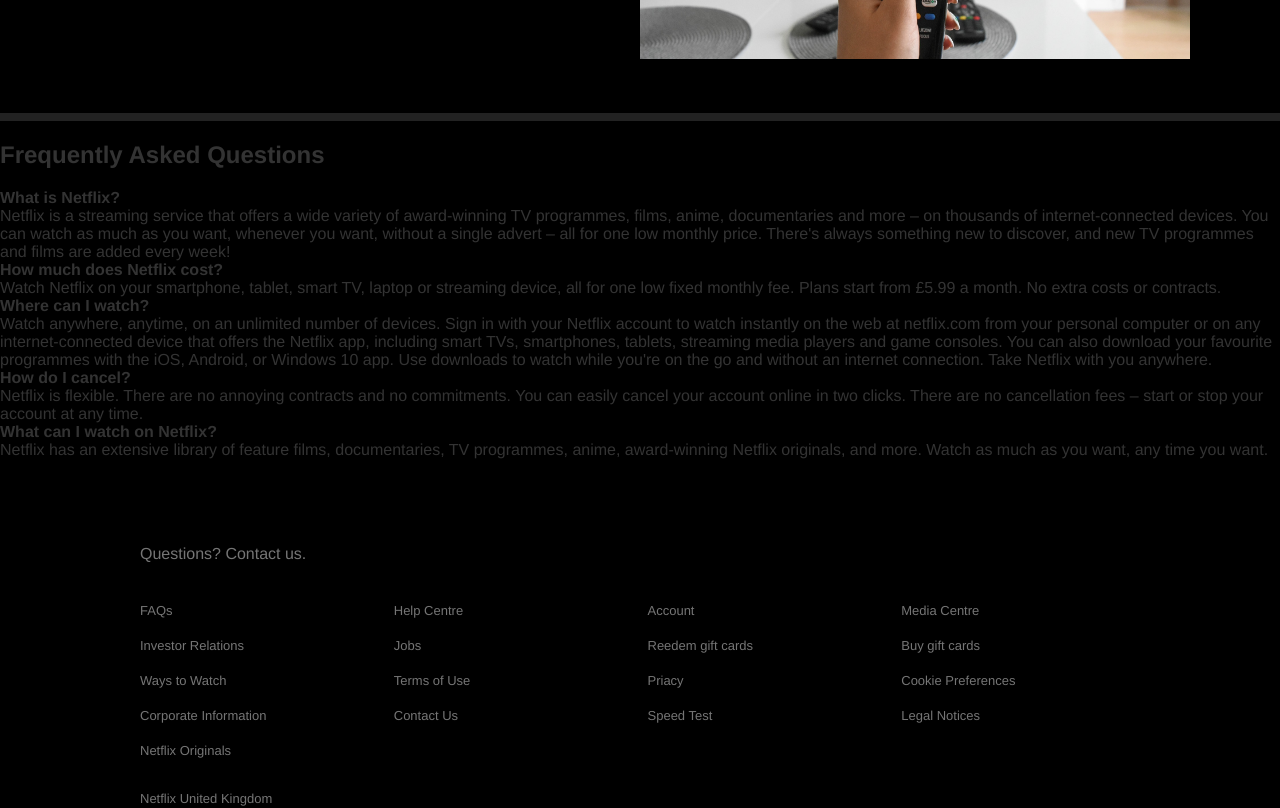
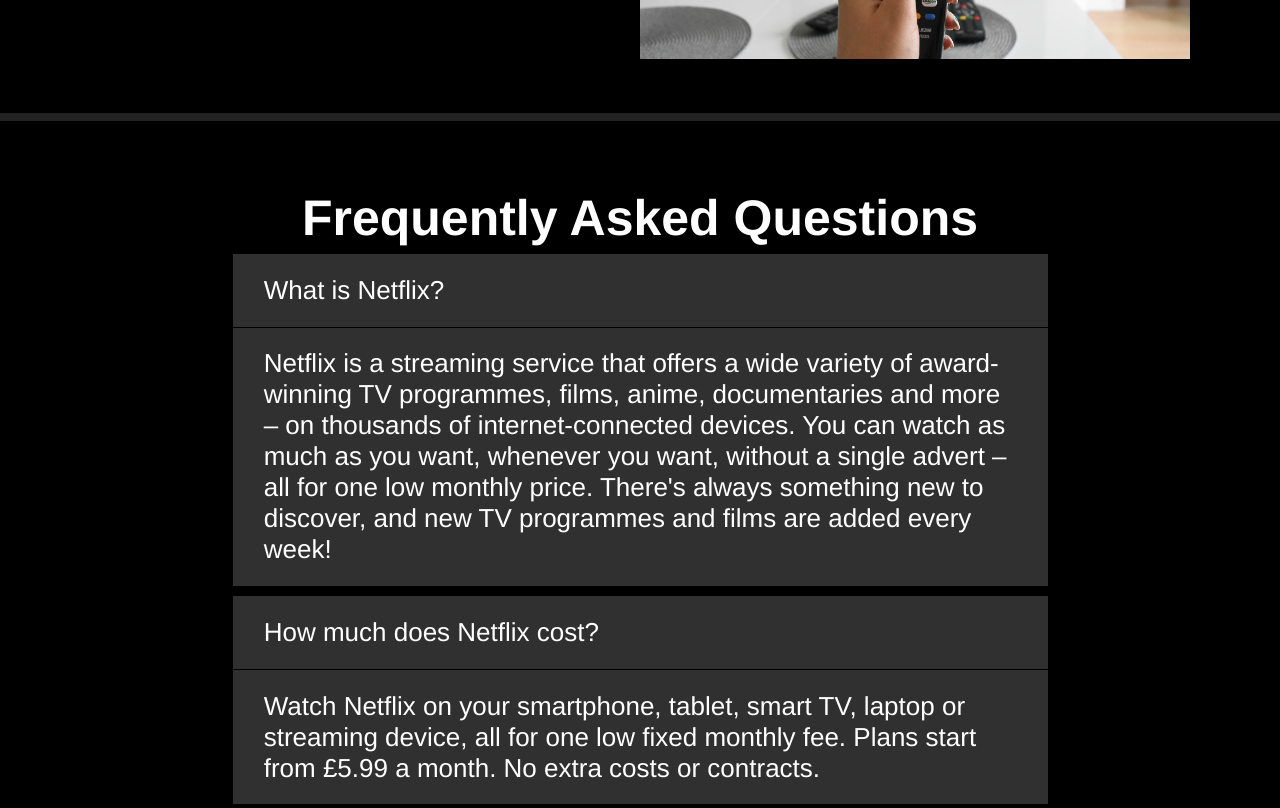
Before and after one commit to lenakujath/netflix-clone, a React (Create React App) app: page / in a window 1280 px wide. Shown: the part 1300-2108 px from the top of the page. Built offline with nearby package versions, Linux system fonts and the light colour scheme.

Commit message:
cleans up project and adds styles to accordion

```diff
--- a/src/components/accordion/index.js
+++ b/src/components/accordion/index.js
@@ -1,5 +1,5 @@
 import React, { useState } from 'react';
-import { Container, Inner, Title, Header, Body, Item } from './styles/accordion';
+import { Container, Inner, Title, Header, Body, Item, Frame } from './styles/accordion';
 
 export default function Accordion({ children, ...restProps }) {
     return (
@@ -7,6 +7,10 @@
             <Inner>{children}</Inner>
         </Container>
     )
+}
+
+Accordion.Frame = function AccordionFrame({ children, ...restProps }) {
+    return <Frame {...restProps}>{children}</Frame>
 }
 
 Accordion.Item = function AccordionItem({ children, ...restProps }) {
--- a/src/components/accordion/styles/accordion.js
+++ b/src/components/accordion/styles/accordion.js
@@ -2,22 +2,67 @@
 
 
 export const Container = styled.section`
+     display: flex;
+    border-bottom: 8px solid #222;
+`;
 
-`;
+export const Frame = styled.div`
+    margin-bottom: 40px;
+`
+
 export const Inner = styled.div`
-
+    display: flex;
+    padding: 70px 45px;
+    flex-direction: column;
+    max-width: 815px;
+    margin: auto;
 `;
 export const Item = styled.div`
-
+    color: white;
+    margin-bottom: 10px;
 `;
 export const Title = styled.h1`
+    color: white;
+    font-size: 50px;
+    line-height: 1.1;
+    margin-top: 0;
+    margin-bottom: 8px;
+    color: white;
+    text-align: center;
+
+    @media (max-width: 600px) {
+        font-size: 35px;
+    }
 
 `;
 
+
 export const Header = styled.div`
-    font-weight: bolder;
+    display: flex;
+    justify-content: space-between;
+    cursor: pointer;
+    margin-bottom: 1px;
+    font-size: 26px;
+    font-weight: normal;
+    background: #303030;
+    padding: 0.8em 1.2em 0.8em 1.2em;
+    user-select: none;
+    align-items: center;
+`;
 
+export const Body = styled.div`
+    max-width: 1200px;
+    transition: max-height 0.25s cubic-bezier(0.5, 0, 0.1, 1);
+    font-size: 26px;
+    font-weight: normal;
+    line-height: normal;
+    background: #303030;
+    padding: 0.8em 1.2em 0.8em 1.2em;
+    user-select: none;
+    align-items: center;
+
+    @media (max-width: 600px) {
+        font-size: 16px;
+        line-height: 22px;
+    }
 `;
-export const Body = styled.body`
-
-`;
--- a/src/containers/faq.js
+++ b/src/containers/faq.js
@@ -6,6 +6,7 @@
     return (
         <Accordion>
             <Accordion.Title>Frequently Asked Questions</Accordion.Title>
+            <Accordion.Frame>
          {
              faqsData.map((item) => (
                  <Accordion.Item key={item.id}>
@@ -14,5 +15,6 @@
                  </Accordion.Item>
              ))
          }
+         </Accordion.Frame>
         </Accordion>);
 }
--- a/src/index.css
+++ /dev/null
@@ -1,13 +0,0 @@
-body {
-  margin: 0;
-  font-family: -apple-system, BlinkMacSystemFont, 'Segoe UI', 'Roboto', 'Oxygen',
-    'Ubuntu', 'Cantarell', 'Fira Sans', 'Droid Sans', 'Helvetica Neue',
-    sans-serif;
-  -webkit-font-smoothing: antialiased;
-  -moz-osx-font-smoothing: grayscale;
-}
-
-code {
-  font-family: source-code-pro, Menlo, Monaco, Consolas, 'Courier New',
-    monospace;
-}
--- a/src/index.js
+++ b/src/index.js
@@ -1,9 +1,8 @@
 import React from 'react';
 import ReactDOM from 'react-dom';
-import './index.css';
 import App from './App';
 import { GlobalStyles } from './global-styles';
-import reportWebVitals from './reportWebVitals';
+
 
 ReactDOM.render(
   <React.StrictMode>
@@ -12,8 +11,3 @@
   </React.StrictMode>,
   document.getElementById('root')
 );
-
-// If you want to start measuring performance in your app, pass a function
-// to log results (for example: reportWebVitals(console.log))
-// or send to an analytics endpoint. Learn more: https://bit.ly/CRA-vitals
-reportWebVitals();
--- a/src/reportWebVitals.js
+++ /dev/null
@@ -1,13 +0,0 @@
-const reportWebVitals = onPerfEntry => {
-  if (onPerfEntry && onPerfEntry instanceof Function) {
-    import('web-vitals').then(({ getCLS, getFID, getFCP, getLCP, getTTFB }) => {
-      getCLS(onPerfEntry);
-      getFID(onPerfEntry);
-      getFCP(onPerfEntry);
-      getLCP(onPerfEntry);
-      getTTFB(onPerfEntry);
-    });
-  }
-};
-
-export default reportWebVitals;
```
Also changed, not shown: src/App.css (deleted, +0 -38 lines), src/setupTests.js (deleted, +0 -5 lines), src/logo.svg (deleted), 1 other file (tests, documents, lock files or other folders).
